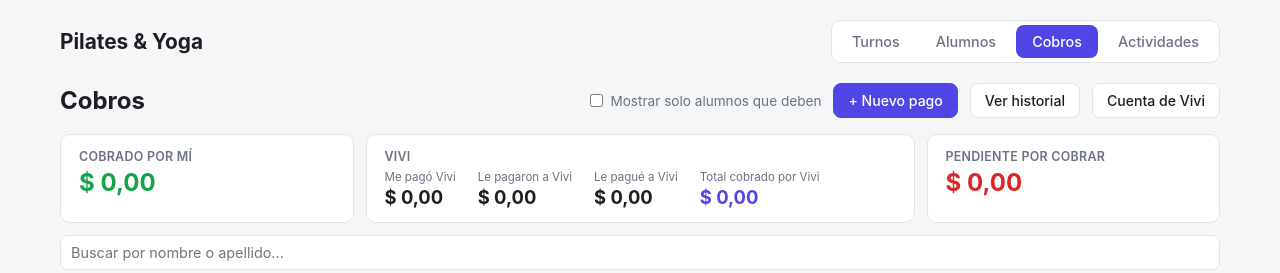
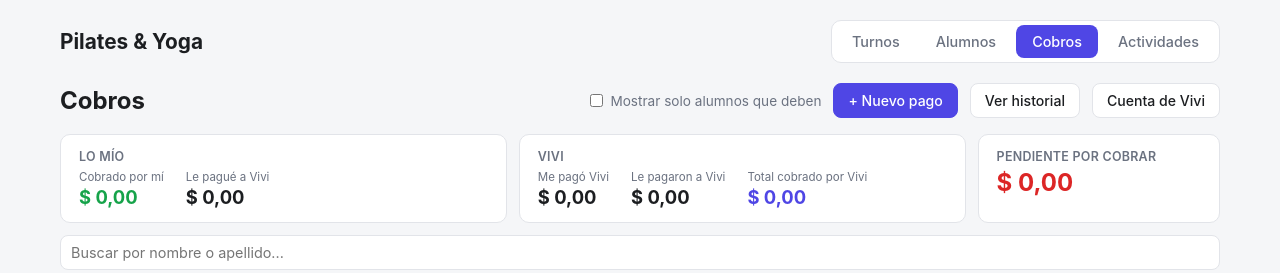
Before and after one commit to lauti2712/turnosdaia, a React (Vite) app: page /cobros in a window 1280 px wide. Shown: the top 273 px of the page. Built offline with nearby package versions, Linux system fonts and the light colour scheme; no server answers; the database is empty.

Commit message:
Mover 'Le pagué a Vivi' al bloque de lo mío en Cobros
Es plata que cobré yo y que le tengo que entregar a Vivi, no dinero de
ella todavía — tiene más sentido junto a 'Cobrado por mí' que en el
bloque 'Vivi'.

```diff
--- a/src/pages/CobrosPage.jsx
+++ b/src/pages/CobrosPage.jsx
@@ -93,10 +93,19 @@ export default function CobrosPage() {
       </div>
 
       <div className="stats-row">
-        <div className="stat-tile">
-          <div className="stat-label">Cobrado por mí</div>
-          <div className="stat-value" style={{ color: 'var(--success)' }}>
-            {fmtMoney(cobradoPorMi)}
+        <div className="stat-tile stat-tile-wide">
+          <div className="stat-label">Lo mío</div>
+          <div className="stat-split">
+            <div>
+              <div className="stat-split-label">Cobrado por mí</div>
+              <div className="stat-split-value" style={{ color: 'var(--success)' }}>
+                {fmtMoney(cobradoPorMi)}
+              </div>
+            </div>
+            <div>
+              <div className="stat-split-label">Le pagué a Vivi</div>
+              <div className="stat-split-value">{fmtMoney(lePagueAVivi)}</div>
+            </div>
           </div>
         </div>
         <div className="stat-tile stat-tile-wide">
@@ -109,10 +118,6 @@ export default function CobrosPage() {
             <div>
               <div className="stat-split-label">Le pagaron a Vivi</div>
               <div className="stat-split-value">{fmtMoney(lePagaronAVivi)}</div>
-            </div>
-            <div>
-              <div className="stat-split-label">Le pagué a Vivi</div>
-              <div className="stat-split-value">{fmtMoney(lePagueAVivi)}</div>
             </div>
             <div className="stat-split-total">
               <div className="stat-split-label">Total cobrado por Vivi</div>
```
